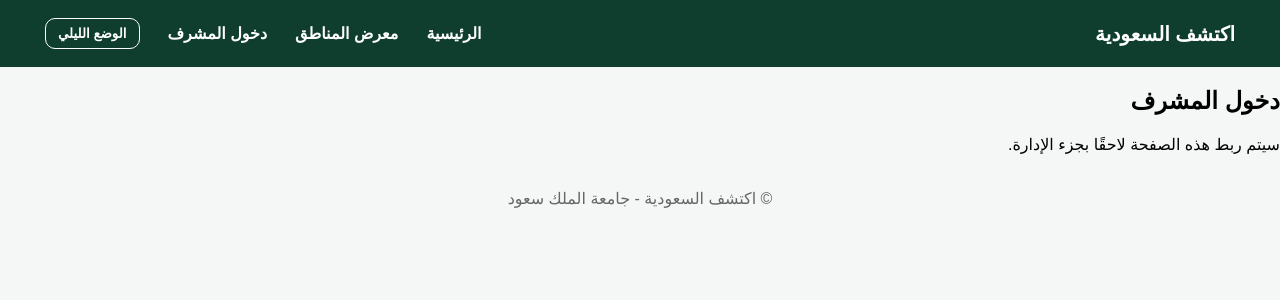
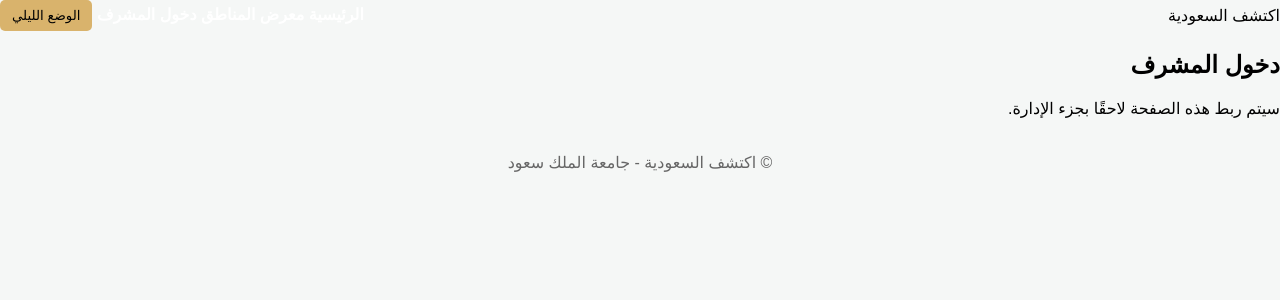
Before and after one commit to sarahalrowaily/saudi-website-project, a PHP site: page /login.html in a window 1280 px wide. Shown: the top 300 px of the page. Run offline with PHP 8.4, Linux system fonts and the light colour scheme.

Commit message:
Refactor header and nav styles for layout adjustments
Updated header and nav styles to improve layout direction and order.

```diff
--- a/css/style.css
+++ b/css/style.css
@@ -7,17 +7,10 @@ body {
 
 /* ===== HEADER ===== */
 header {
-    width: 100%;
-    margin: 0;
-    background-color: #0f3d2e;
-    color: white;
-    padding: 18px 45px;
-    box-sizing: border-box;
-
-    display: flex;
-    flex-direction: row;
-    align-items: center;
-    justify-content: space-between;
+    display: flex !important;
+    justify-content: space-between !important;
+    align-items: center !important;
+    direction: ltr !important;
 }
 
 /* اسم الموقع يمين */
@@ -28,15 +21,12 @@ header h1 {
 
 /* الروابط يسار */
 nav {
-    order: 2;
-    margin-right: auto;
-    margin-left: 0;
+    order: 1 !important;
+    margin-right: auto !important;
+    margin-left: 0 !important;
+    direction: rtl !important;
+}
 
-    display: flex;
-    flex-direction: row;
-    align-items: center;
-    gap: 28px;
-}
 
 nav a {
     color: white;
@@ -45,15 +35,10 @@ nav a {
 }
 /* زر الوضع الليلي */
 .mode-btn {
-    position: static;
-    background: transparent !important;
-    color: white !important;
-    border: 1px solid white !important;
-    padding: 7px 12px;
-    border-radius: 10px;
-    font-weight: bold;
+    order: -1 !important;
+    margin-left: 0 !important;
+    margin-right: 0 !important;
 }
-
 /* ===== BUTTON DEFAULT (خليه عشان باقي المشروع) ===== */
 button {
     padding: 8px 12px;
@@ -212,10 +197,7 @@ footer {
 }
 
 .logo {
-    order: 1;
-    margin-right: 0;
-    margin-left: auto;
-    font-size: 20px;
-    font-weight: bold;
-    color: white;
+    order: 2 !important;
+    margin-left: auto !important;
+    margin-right: 0 !important;
 }
```
